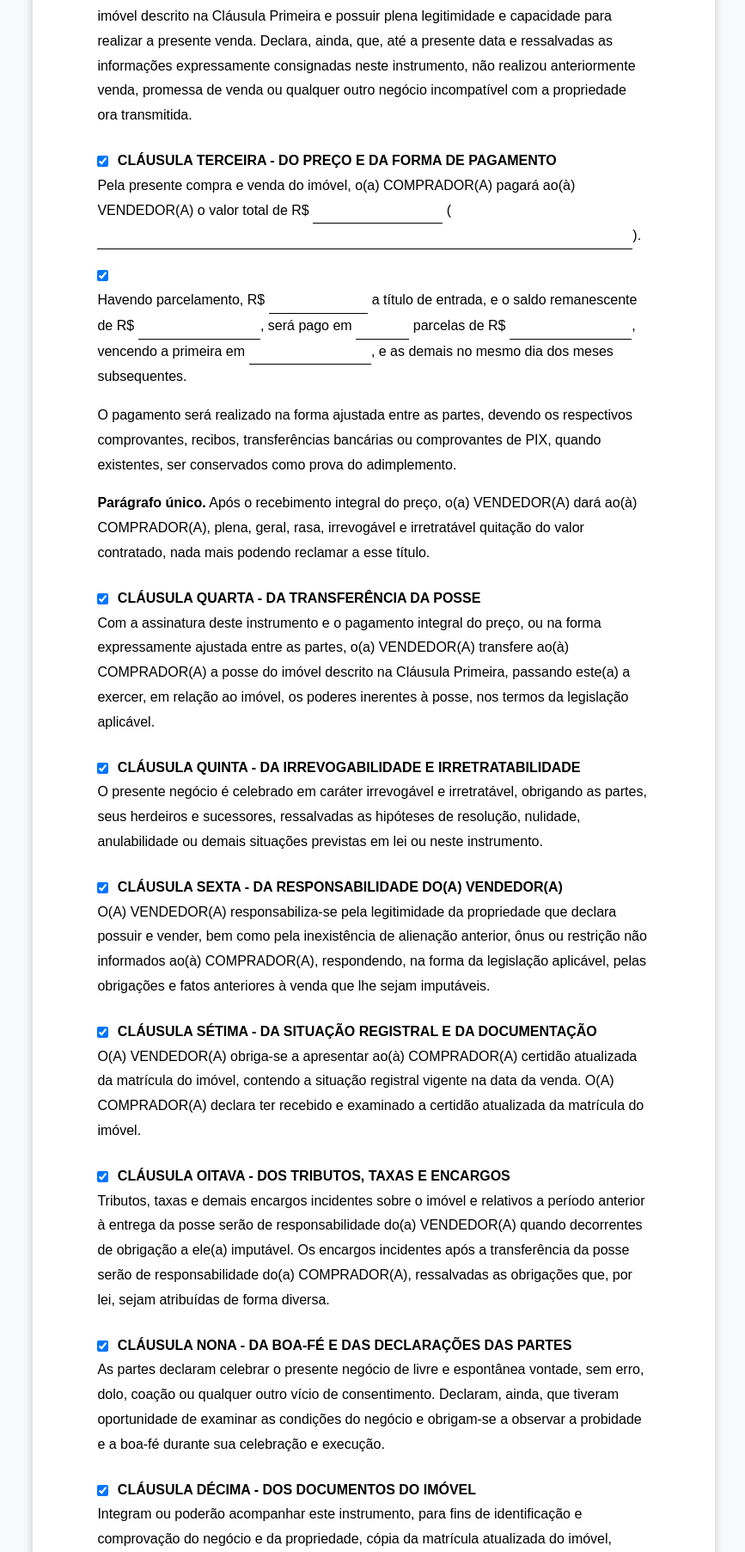
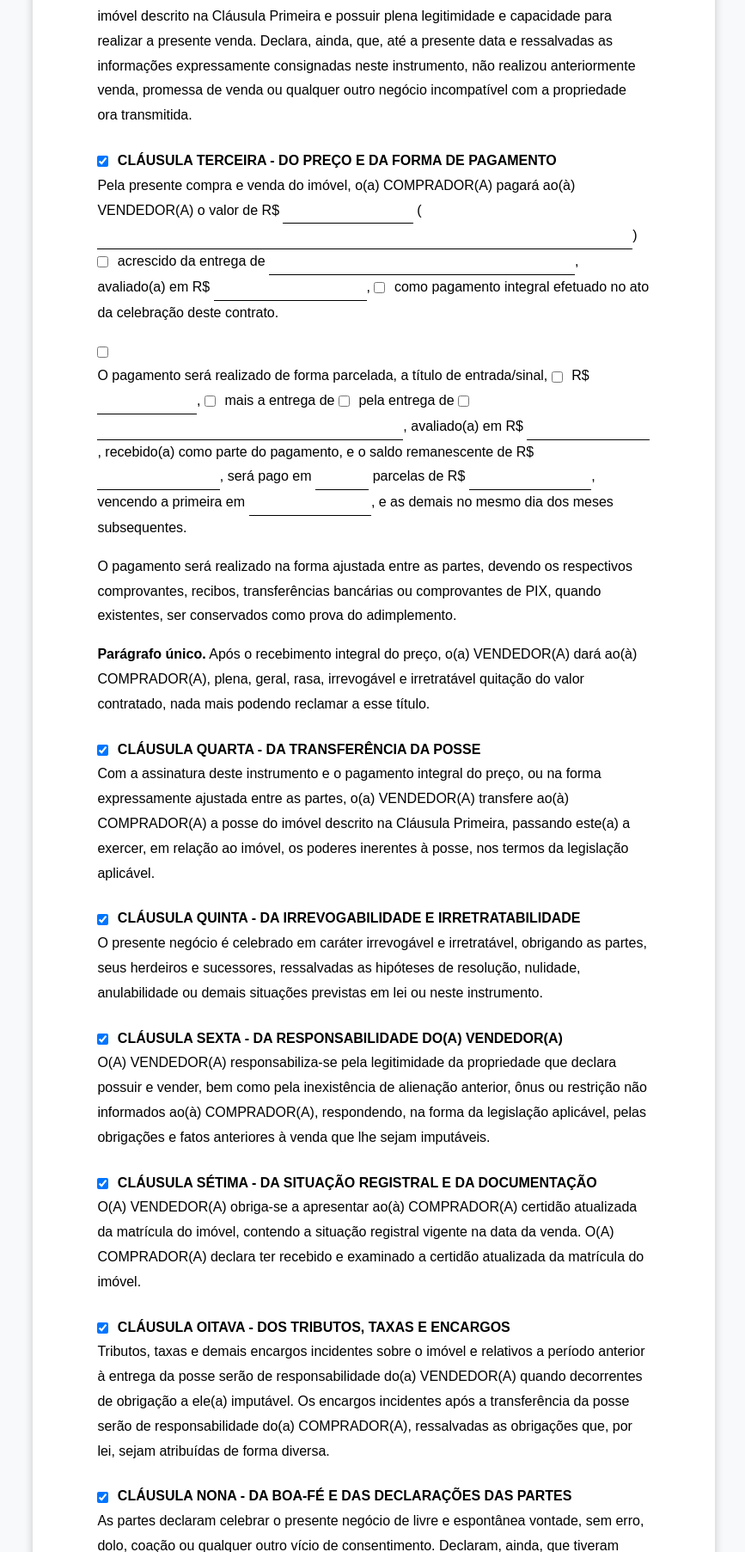
Before and after one commit to Antonio-Neves/document-automation, a Django app: page /contract-sale-property-deed/ in a window 1280 px wide. Shown: the part 2512-4317 px from the top of the page at 86% size, without its empty margins (312-1179 px from the left). Run offline with Django 5.2, Linux system fonts and the light colour scheme; some libraries are stand-ins or nearby versions.

Commit message:
Changed sentence in third clause and added checkboxes

```diff
--- a/dashboard/templates/dashboard/contract_sale_property_deed.html
+++ b/dashboard/templates/dashboard/contract_sale_property_deed.html
@@ -133,13 +133,25 @@
         <input type="checkbox" name="include_clause_3" value="1" class="clause-check" checked>
         <h2 class="clause-title">CLÁUSULA TERCEIRA - DO PREÇO E DA FORMA DE PAGAMENTO</h2>
         <p>
-            Pela presente compra e venda do imóvel, o(a) COMPRADOR(A) pagará ao(à) VENDEDOR(A) o valor total de
-            R$ <input type="text" name="price" style="width: 17ch"> (<input type="text" name="price_in_words" style="width: 70ch">).
+            Pela presente compra e venda do imóvel, o(a) COMPRADOR(A) pagará ao(à) VENDEDOR(A) o valor de
+            R$ <input type="text" name="price" style="width: 17ch"> (<input type="text" name="price_in_words" style="width: 70ch">)
+            <input type="checkbox" name="include_clause_3_delivery" value="1" class="clause-check"> acrescido da entrega de
+            <input type="text" name="price_delivery_item" style="width: 40ch">, avaliado(a) em
+            R$ <input type="text" name="price_delivery_value" style="width: 20ch">,
+            <input type="checkbox" name="include_clause_3_full_payment" value="1" class="clause-check">
+            como pagamento integral efetuado no ato da celebração deste contrato.
         </p>
-        <input type="checkbox" name="include_clause_3_1" value="1" class="clause-check" checked>
+        <input type="checkbox" name="include_clause_3_1" value="1" class="clause-check">
         <p>
-            Havendo parcelamento, R$ <input type="text" name="down_payment" style="width: 13ch"> a título de entrada, e o saldo
-            remanescente de R$ <input type="text" name="balance" style="width: 16ch">, será pago em <input type="text" name="installments_count" style="width: 7ch"> parcelas de
+            O pagamento será realizado de forma parcelada, a título de entrada/sinal,
+            <input type="checkbox" name="include_clause_3_down_payment" value="1" class="clause-check">
+            R$ <input type="text" name="down_payment" style="width: 13ch">,
+            <input type="checkbox" name="include_clause_3_delivery_more" value="1" class="clause-check"> mais a entrega de
+            <input type="checkbox" name="include_clause_3_delivery_by" value="1" class="clause-check"> pela entrega de
+            <input type="checkbox" name="include_clause_3_delivery_item" value="1" class="clause-check">
+            <input type="text" name="payment_delivery_item" style="width: 40ch">, avaliado(a) em
+            R$ <input type="text" name="payment_delivery_value" style="width: 16ch">, recebido(a) como parte do pagamento,
+            e o saldo remanescente de R$ <input type="text" name="balance" style="width: 16ch">, será pago em <input type="text" name="installments_count" style="width: 7ch"> parcelas de
             R$ <input type="text" name="installment_value" style="width: 16ch">, vencendo a primeira em <input type="text" name="first_due_date" style="width: 16ch">, e as demais no mesmo dia
             dos meses subsequentes.
         </p>
```
Also changed, not shown: dashboard/templates/dashboard/contract_sale_property_complete.html (+17 -5 lines), dashboard/templates/dashboard/contract_sale_property_complete_pdf.html (+3 -6 lines), dashboard/templates/dashboard/contract_sale_property_deed_pdf.html (+3 -6 lines), dashboard/templates/dashboard/contract_sale_property_simple.html (+17 -5 lines), dashboard/templates/dashboard/contract_sale_property_simple_pdf.html (+3 -6 lines).
